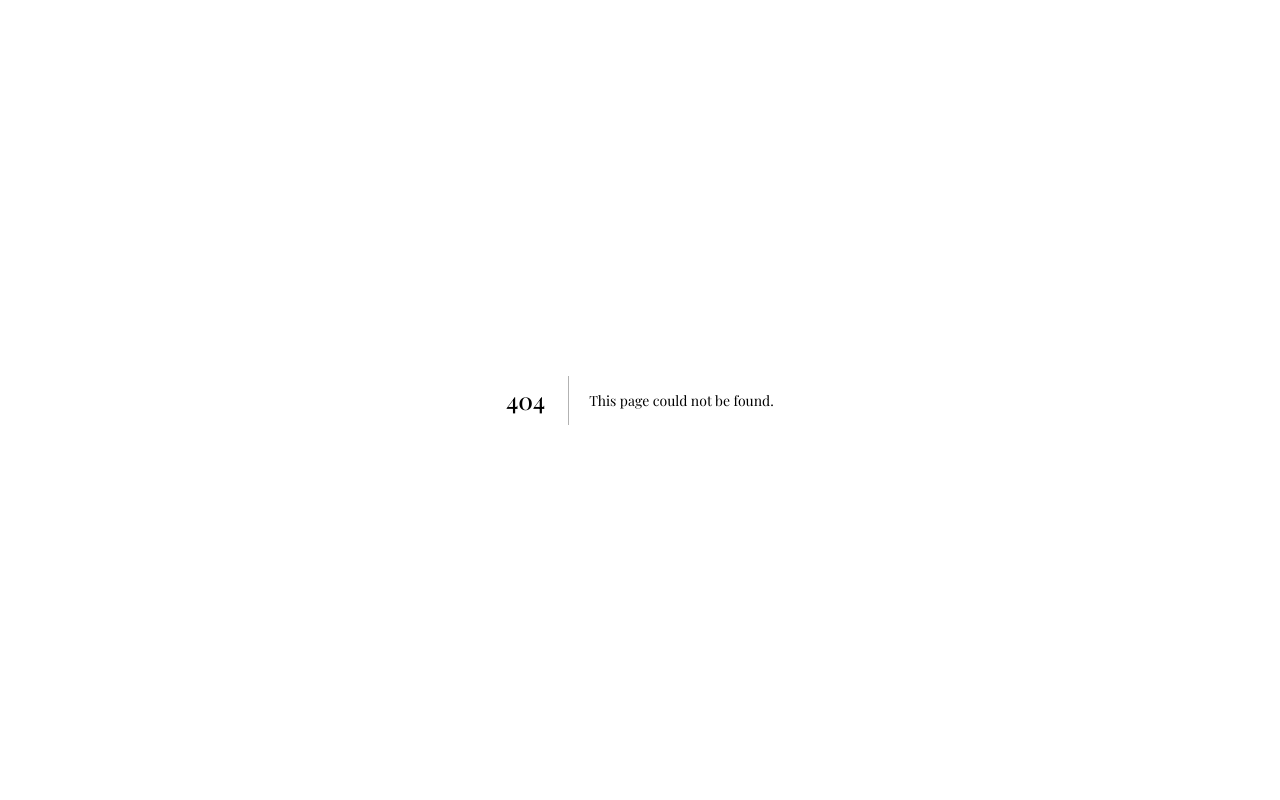
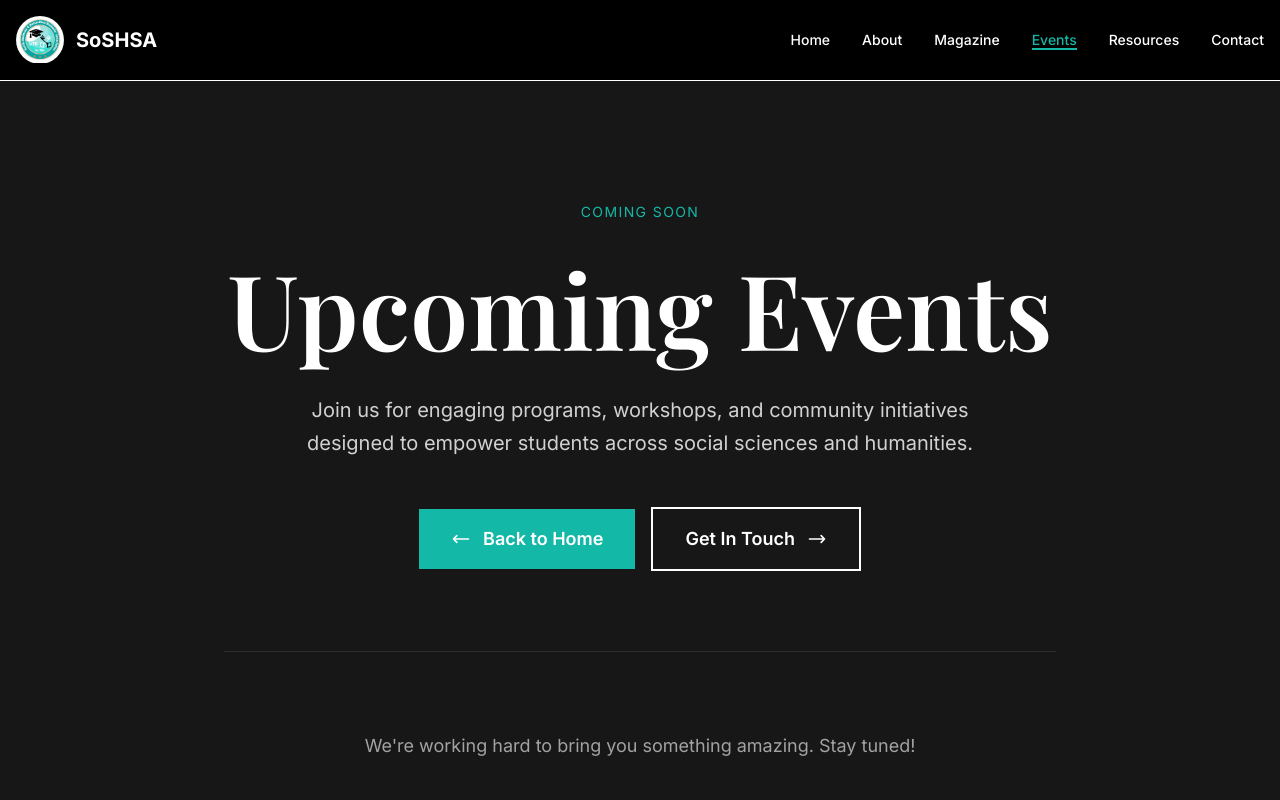
Before and after one commit to GCose/soshsa-website, a Next.js app: page /events in a window 1280 px wide. Before the commit this address had no page. Shown: the top 800 px of the page. Built offline with nearby package versions, Linux system fonts and the light colour scheme.

Commit message:
Added the coming soon component

```diff
--- /dev/null
+++ b/components/website/ComingSoon.tsx
@@ -0,0 +1,88 @@
+import Link from "next/link";
+import { motion } from "framer-motion";
+
+interface ComingSoonProps {
+  title: string;
+  description?: string;
+}
+
+const ComingSoon = ({ title, description }: ComingSoonProps) => {
+  return (
+    <section className="relative min-h-screen bg-gray-900 flex items-center justify-center py-20">
+      <div className="w-full px-6 lg:px-8 max-w-4xl mx-auto text-center">
+        <motion.div
+          initial={{ opacity: 0, y: 20 }}
+          animate={{ opacity: 1, y: 0 }}
+          transition={{ duration: 0.6 }}
+        >
+          <p className="text-primary text-sm uppercase tracking-widest mb-6">
+            Coming Soon
+          </p>
+          <h1 className="text-fluid-5xl font-bold text-white leading-tight mb-6">
+            {title}
+          </h1>
+          {description && (
+            <p className="text-white/80 text-xl leading-relaxed mb-12 max-w-2xl mx-auto">
+              {description}
+            </p>
+          )}
+
+          <div className="flex flex-col sm:flex-row gap-4 justify-center items-center">
+            <Link
+              href="/"
+              className="inline-flex items-center gap-3 bg-primary text-white px-8 py-4 text-lg font-semibold hover:bg-primary/90 transition-colors group"
+            >
+              <svg
+                className="w-5 h-5 transition-transform group-hover:-translate-x-2"
+                fill="none"
+                stroke="currentColor"
+                viewBox="0 0 24 24"
+              >
+                <path
+                  strokeLinecap="round"
+                  strokeLinejoin="round"
+                  strokeWidth={2}
+                  d="M7 16l-4-4m0 0l4-4m-4 4h18"
+                />
+              </svg>
+              Back to Home
+            </Link>
+
+            <Link
+              href="/contact"
+              className="inline-flex items-center gap-3 border-2 border-white text-white px-8 py-4 text-lg font-semibold hover:bg-white hover:text-gray-900 transition-colors group"
+            >
+              Get In Touch
+              <svg
+                className="w-5 h-5 transition-transform group-hover:translate-x-2"
+                fill="none"
+                stroke="currentColor"
+                viewBox="0 0 24 24"
+              >
+                <path
+                  strokeLinecap="round"
+                  strokeLinejoin="round"
+                  strokeWidth={2}
+                  d="M17 8l4 4m0 0l-4 4m4-4H3"
+                />
+              </svg>
+            </Link>
+          </div>
+        </motion.div>
+
+        <motion.div
+          className="mt-20 pt-20 border-t border-white/10"
+          initial={{ opacity: 0 }}
+          animate={{ opacity: 1 }}
+          transition={{ duration: 0.6, delay: 0.3 }}
+        >
+          <p className="text-white/60 text-lg">
+            We're working hard to bring you something amazing. Stay tuned!
+          </p>
+        </motion.div>
+      </div>
+    </section>
+  );
+};
+
+export default ComingSoon;
--- /dev/null
+++ b/pages/events/index.tsx
@@ -0,0 +1,16 @@
+import Layout from "@/components/website/Layout";
+import ComingSoon from "@/components/website/ComingSoon";
+
+const EventsPage = () => (
+  <Layout
+    title="Events | SoSHSA"
+    description="Join us for engaging programs, workshops, and community initiatives designed to empower students."
+  >
+    <ComingSoon
+      title="Upcoming Events"
+      description="Join us for engaging programs, workshops, and community initiatives designed to empower students across social sciences and humanities."
+    />
+  </Layout>
+);
+
+export default EventsPage;
--- /dev/null
+++ b/pages/magazine/index.tsx
@@ -0,0 +1,16 @@
+import Layout from "@/components/website/Layout";
+import ComingSoon from "@/components/website/ComingSoon";
+
+const MagazinePage = () => (
+  <Layout
+    title="Magazine | SoSHSA"
+    description="Explore our student-led magazine featuring thought-provoking articles and research insights."
+  >
+    <ComingSoon
+      title="SoSHSA Magazine"
+      description="Our student-led magazine features thought-provoking articles, research insights, and stories from the social sciences and humanities community."
+    />
+  </Layout>
+);
+
+export default MagazinePage;
--- /dev/null
+++ b/pages/resources/index.tsx
@@ -0,0 +1,16 @@
+import Layout from "@/components/website/Layout";
+import ComingSoon from "@/components/website/ComingSoon";
+
+const ResourcesPage = () => (
+  <Layout
+    title="Resources | SoSHSA"
+    description="Access valuable resources, guides, and tools for social sciences and humanities students."
+  >
+    <ComingSoon
+      title="Student Resources"
+      description="Access valuable resources, academic guides, and tools designed to support your journey in social sciences and humanities."
+    />
+  </Layout>
+);
+
+export default ResourcesPage;
```
